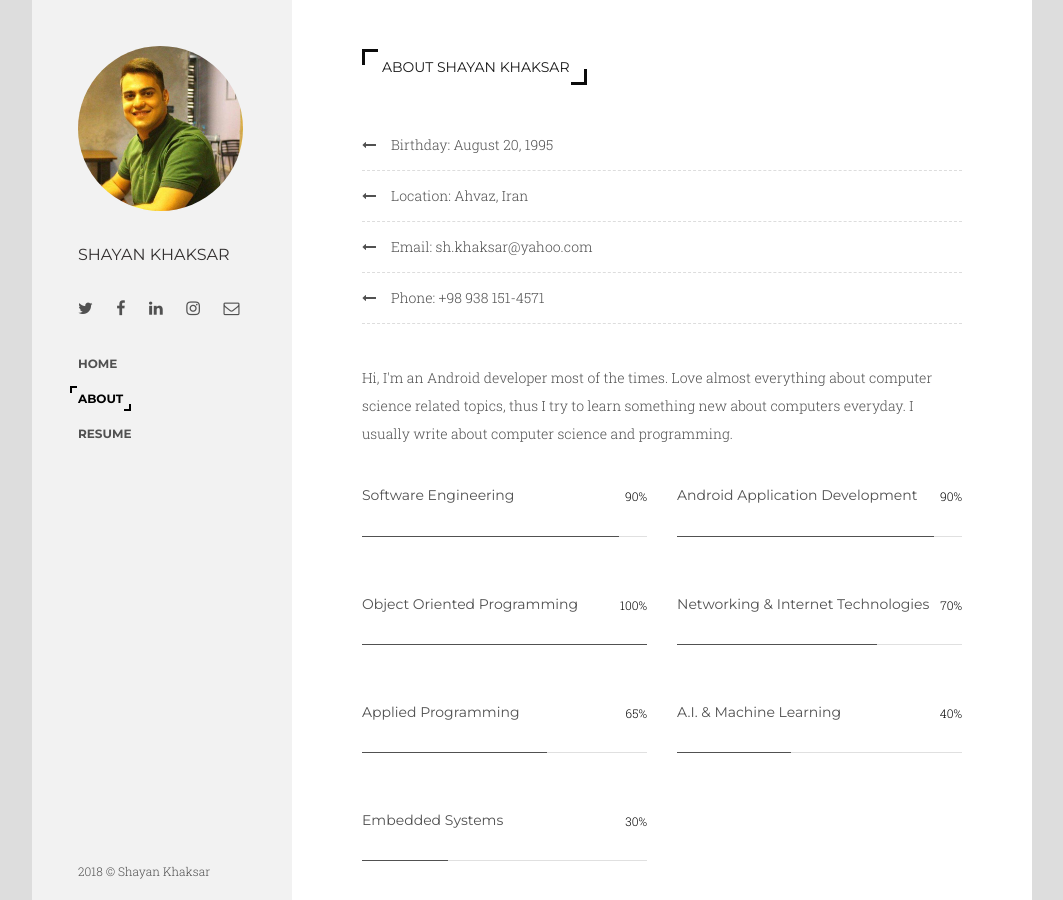
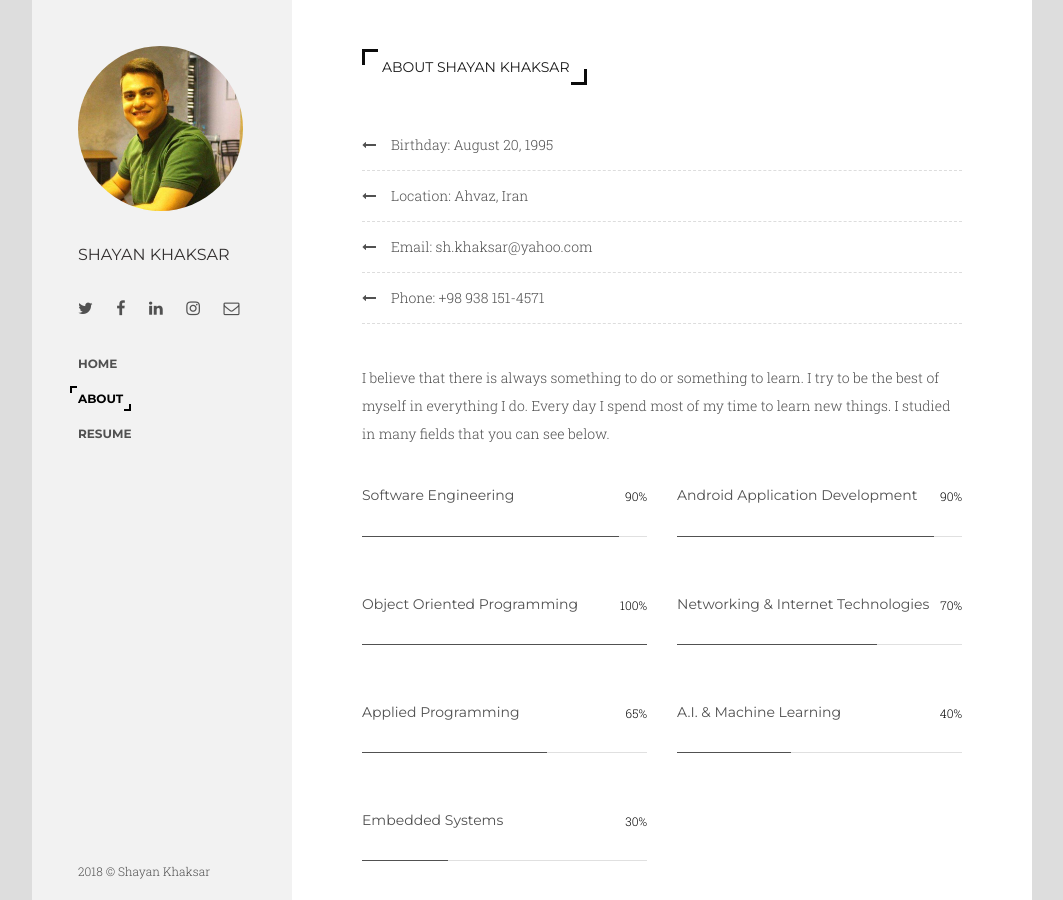
Before and after one commit to shkhaksar/en, a Jekyll site: the page built from about.html, in a window 1280 px wide and 900 px high. Shown: the whole window, without its empty margins (108-1171 px from the left). Built offline with Jekyll 4.4.1, drawn with Linux system fonts in a browser that asks for light colours.

Commit message:
add long about

```diff
--- a/_config.yml
+++ b/_config.yml
@@ -13,6 +13,7 @@ author-phone: (+98) 000 000 0000
 author-country: Iran
 author-city: Ahvaz
 about-author: Hi, I'm an Android developer most of the times. Love almost everything about computer science related topics, thus I try to learn something new about computers everyday. I usually write about computer science and programming. # add description
+about-author-long: I believe that there is always something to do or something to learn. I try to be the best of myself in everything I do. Every day I spend most of my time to learn new things. I studied in many fields that you can see below.
 social-twitter: sh_khaksar # add your Twitter handle
 social-facebook: sh.khaksar # add your Facebook handle
 social-github: shkhaksar # add your Github handle
--- a/about.html
+++ b/about.html
@@ -141,7 +141,7 @@
                     <li>Phone: +98 938 151-4571</li>
                 </ul>
 
-                <p>{{site.about-author}}</p>
+                <p>{{site.about-author-long}}</p>
 
             </div>
             <!-- Intro end -->
```
